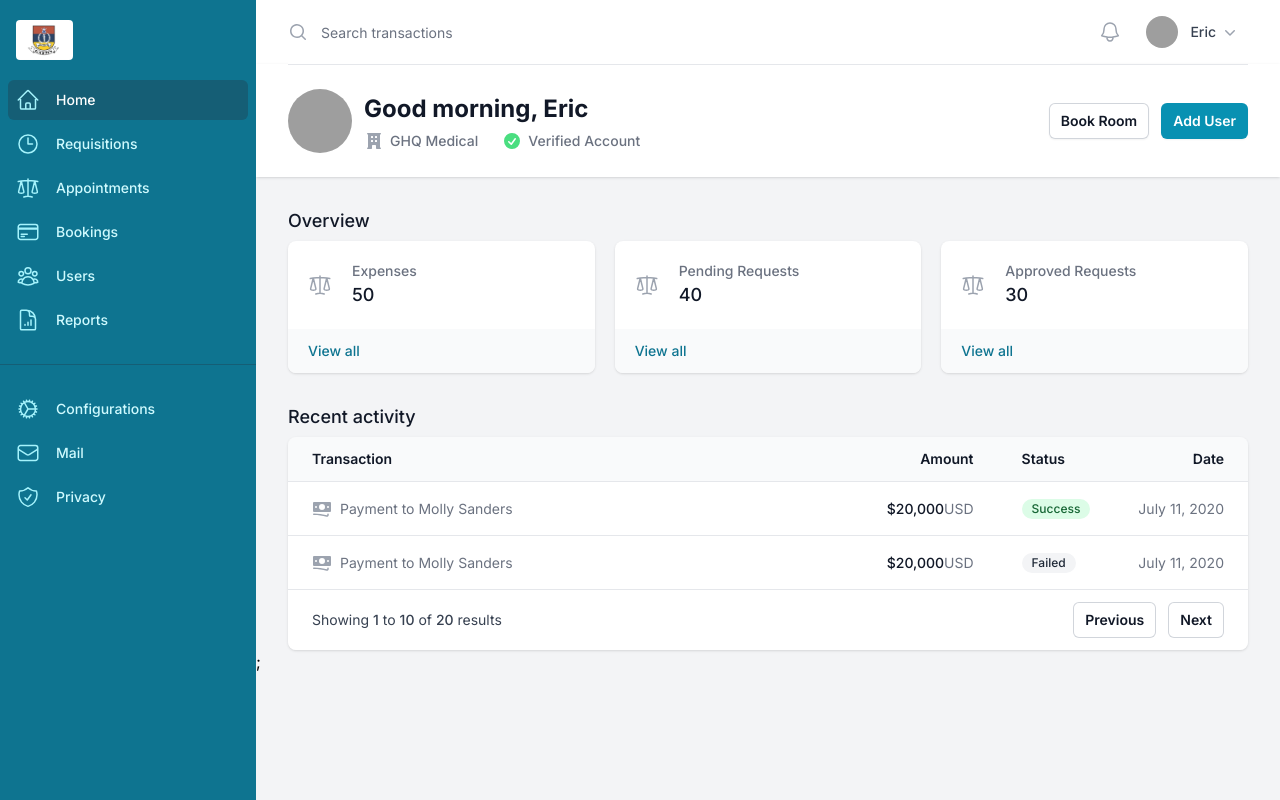
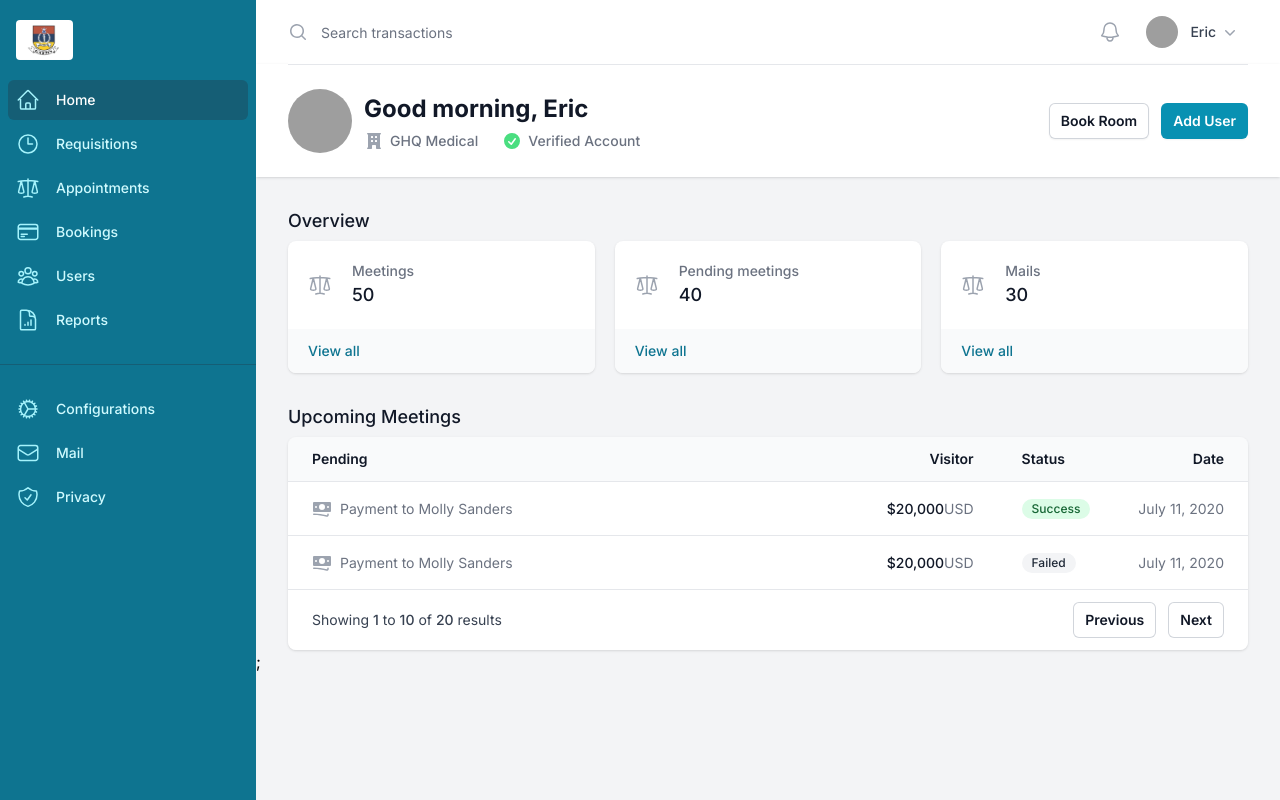
Before and after one commit to ericcrick/ghq-management-app, a Next.js app: page / in a window 1280 px wide. Built offline with nearby package versions, Linux system fonts and the light colour scheme; grey boxes are pictures that could not be loaded.

Commit message:
page not found

```diff
--- a/app/components/404/not-found.tsx
+++ b/app/components/404/not-found.tsx
@@ -1,9 +1,11 @@
+import Link from "next/link";
+
 export default function PageNotFound() {
   return (
     <>
       <main className="grid min-h-full place-items-center bg-white px-6 py-24 sm:py-32 lg:px-8">
         <div className="text-center">
-          <p className="text-base font-semibold text-indigo-600">404</p>
+          <p className="text-base font-semibold text-cyan-600">404</p>
           <h1 className="mt-4 text-3xl font-bold tracking-tight text-gray-900 sm:text-5xl">
             Page not found
           </h1>
@@ -11,12 +13,12 @@ export default function PageNotFound() {
             Sorry, we couldn’t find the page you’re looking for.
           </p>
           <div className="mt-10 flex items-center justify-center gap-x-6">
-            <a
-              href="#"
-              className="rounded-md bg-indigo-600 px-3.5 py-2.5 text-sm font-semibold text-white shadow-sm hover:bg-indigo-500 focus-visible:outline focus-visible:outline-2 focus-visible:outline-offset-2 focus-visible:outline-indigo-600"
+            <Link
+              href={'/'}
+              className="rounded-md bg-cyan-600 px-3.5 py-2.5 text-sm font-semibold text-white shadow-sm hover:bg-cyan-500 focus-visible:outline focus-visible:outline-2 focus-visible:outline-offset-2 focus-visible:outline-indigo-600"
             >
               Go back home
-            </a>
+            </Link>
             <a href="#" className="text-sm font-semibold text-gray-900">
               Contact support <span aria-hidden="true">&rarr;</span>
             </a>
--- a/app/components/Dashboard/dashboard.tsx
+++ b/app/components/Dashboard/dashboard.tsx
@@ -10,9 +10,9 @@ import {
 import { ScaleIcon } from "@heroicons/react/24/outline";
 
 const cards = [
-  { name: "Expenses", href: "#", icon: ScaleIcon, amount: "50" },
-  { name: "Pending Requests", href: "#", icon: ScaleIcon, amount: "40" },
-  { name: "Approved Requests", href: "#", icon: ScaleIcon, amount: "30" },
+  { name: "Meetings", href: "#", icon: ScaleIcon, amount: "50" },
+  { name: "Pending meetings", href: "#", icon: ScaleIcon, amount: "40" },
+  { name: "Mails", href: "#", icon: ScaleIcon, amount: "30" },
 ];
 const transactions = [
   {
@@ -164,7 +164,7 @@ const Dashboard = () => {
         </div>
 
         <h2 className="mx-auto mt-8 max-w-6xl px-4 text-lg font-medium leading-6 text-gray-900 sm:px-6 lg:px-8">
-          Recent activity
+         Upcoming Meetings
         </h2>
 
         {/* Activity list (smallest breakpoint only) */}
@@ -241,13 +241,13 @@ const Dashboard = () => {
                         className="bg-gray-50 px-6 py-3 text-left text-sm font-semibold text-gray-900"
                         scope="col"
                       >
-                        Transaction
+                        Pending
                       </th>
                       <th
                         className="bg-gray-50 px-6 py-3 text-right text-sm font-semibold text-gray-900"
                         scope="col"
                       >
-                        Amount
+                        Visitor
                       </th>
                       <th
                         className="hidden bg-gray-50 px-6 py-3 text-left text-sm font-semibold text-gray-900 md:block"
```
Also changed, not shown: app/not-found.tsx (renamed from app/error.tsx).
